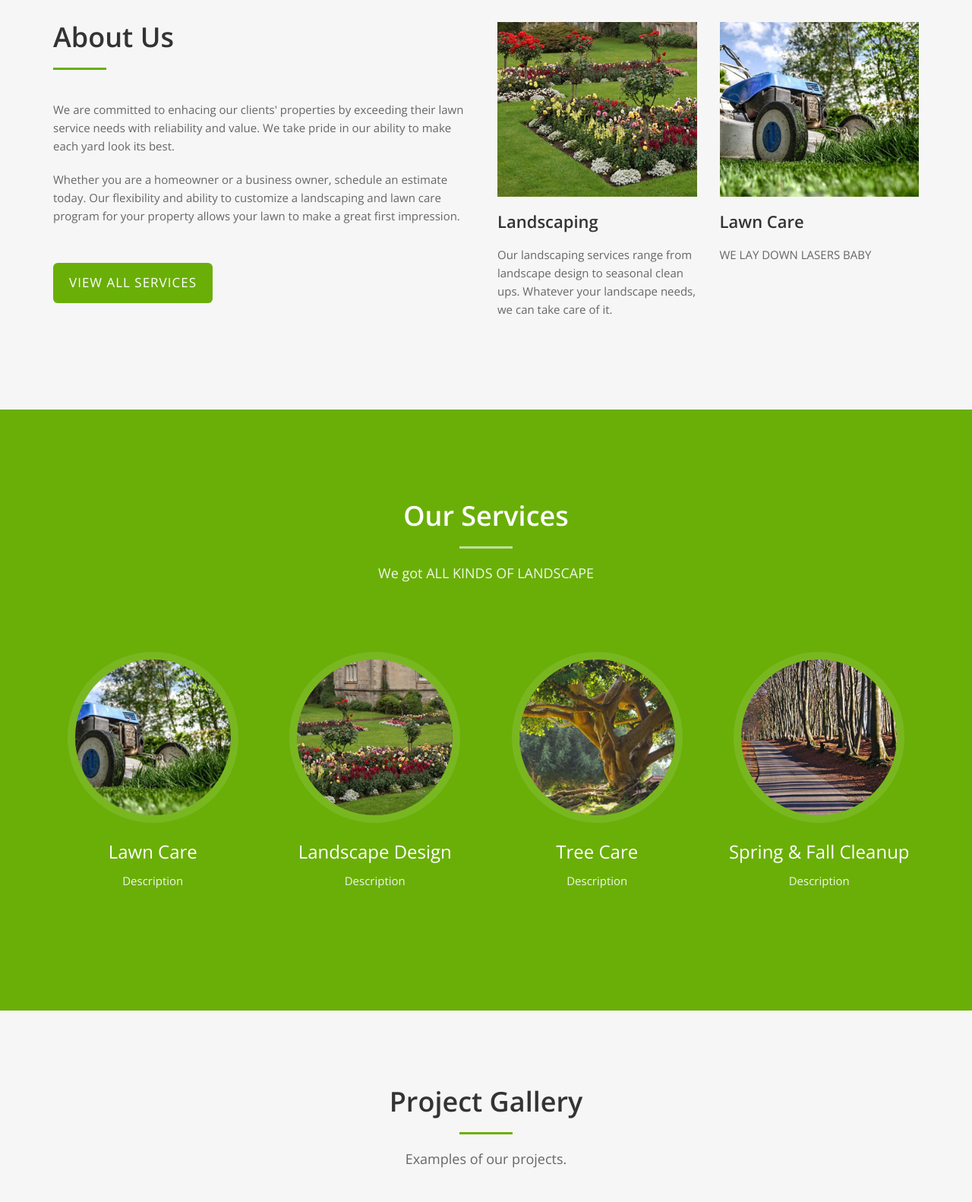
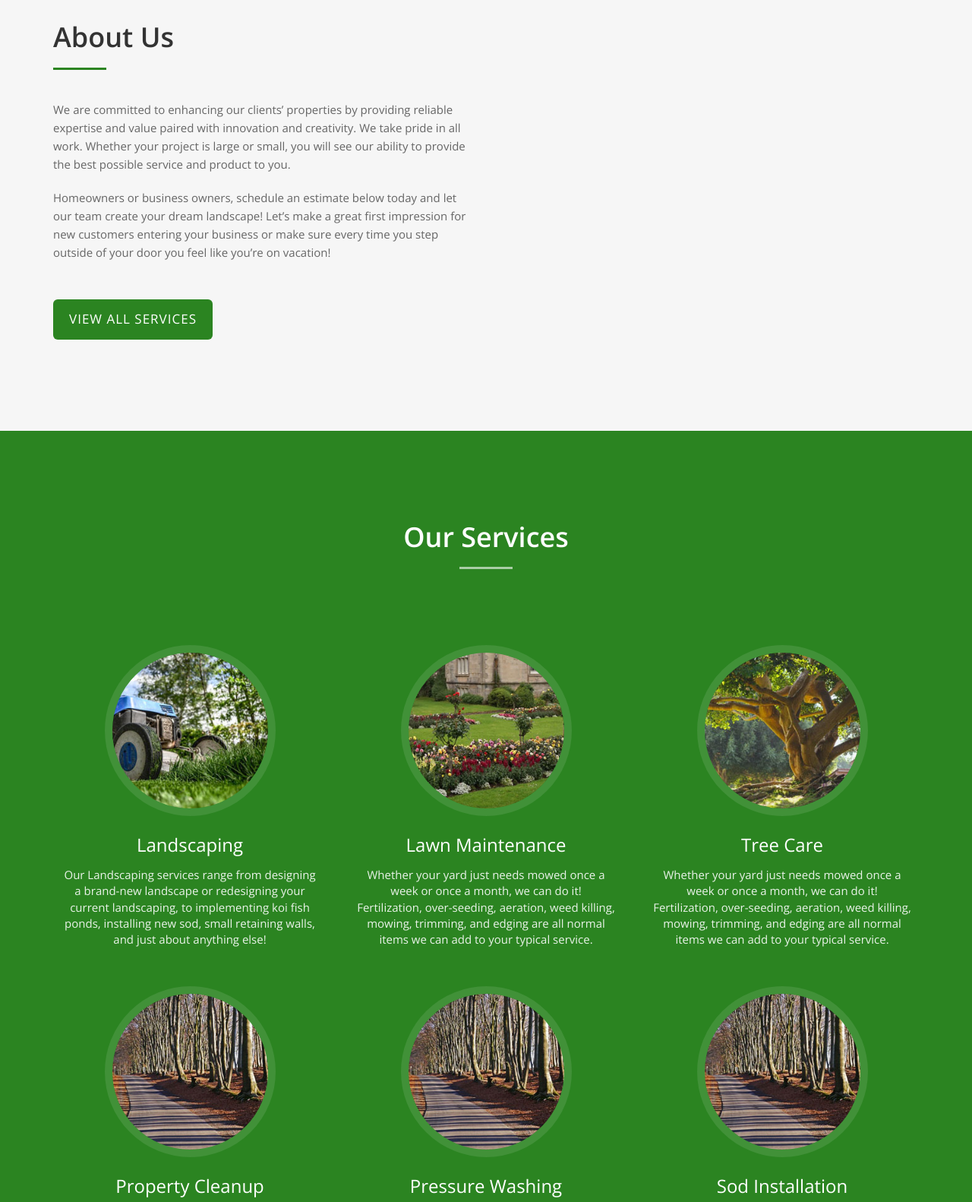
Before and after one commit to raphillips98/Longs-Landscaping-site, a plain HTML site: page index.html in a window 1280 px wide. Shown: the part 940-2522 px from the top of the page at 76% size. Drawn offline with nearby package versions, Linux system fonts and the light colour scheme.

Commit message:
Create three more columns in the services section
Client wants three more services to be listed on his website

```diff
--- a/css/style.css
+++ b/css/style.css
@@ -68,7 +68,7 @@ hr {
 	width: 70px;
 	text-align: center;
 	position: relative;
-	background: #6aaf08;
+	background: #2b8421;
 	margin: 0 auto;
 	margin-bottom: 20px;
 	border: 0;
@@ -129,7 +129,7 @@ hr {
 .btn-custom {
 	text-transform: uppercase;
 	color: #fff;
-	background-color: #6aaf08;
+	background-color: #2b8421;
 	padding: 14px 20px;
 	letter-spacing: 1px;
 	margin: 0;
@@ -158,7 +158,7 @@ a:focus, .btn:focus, .btn:active:focus, .btn.active:focus, .btn.focus, .btn:acti
 	display: table;
 	width: 100%;
 	padding: 0;
-	background: url(../img/intro-bg.jpg) top center no-repeat;
+	background: url(../img/testimonials-bg.jpg) top center no-repeat;
 	background-color: #e5e5e5;
 	-webkit-background-size: cover;
 	-moz-background-size: cover;
@@ -240,7 +240,7 @@ header .intro-text {
 /* Services Section */
 #services {
 	padding: 120px 0;
-	background: #6aaf08;
+	background: #2b8421;
 }
 #services .service-media {
 	margin: 10px;
@@ -384,7 +384,7 @@ ol.type li a:hover {
 }
 #testimonials .overlay {
 	padding: 120px 0;
-	background: rgba(106, 175, 8, 0.85);
+	background: rgba(43, 132, 33, 0.85);
 }
 #testimonials h2 {
 	color: #fff;
--- a/index.html
+++ b/index.html
@@ -70,8 +70,8 @@
         <div class="row">
           <div class="col-md-8 col-md-offset-2 intro-text">
             <h1>Landscaping and Lawn Maintenance</h1>
-            <p>We cut grass for sure.<br>
-              Be all up in that landscaping know what im saying.</p>
+            <p>Unbeatable quality<br>
+              At the best price.</p>
             <a href="#about" class="btn btn-custom btn-lg page-scroll">More Info</a> </div>
         </div>
       </div>
@@ -86,12 +86,11 @@
         <div class="about-text">
           <h2>About Us <!--to <span>LLC</span> ---></h2>
           <hr>
-          <p>We are committed to enhacing our clients' properties by exceeding their lawn service needs with reliability and value. We take pride in our ability to make each yard look its best.</p>
-          <p>Whether you are a homeowner or a business owner, schedule an estimate today.
-          Our flexibility and ability to customize a landscaping and lawn care program for your property allows your lawn to make a great first impression.</p>
+          <p>We are committed to enhancing our clients’ properties by providing reliable expertise and value paired with innovation and creativity. We take pride in all work. Whether your project is large or small, you will see our ability to provide the best possible service and product to you. </p>
+          <p>Homeowners or business owners, schedule an estimate below today and let our team create your dream landscape! Let’s make a great first impression for new customers entering your business or make sure every time you step outside of your door you feel like you’re on vacation! </p>
           <a href="#services" class="btn btn-custom btn-lg page-scroll">View All Services</a> </div>
       </div>
-      <div class="col-xs-12 col-md-3">
+      <!---<div class="col-xs-12 col-md-6">
         <div class="about-media"> <img src="img/about-1.jpg" alt=" "> </div>
         <div class="about-desc">
           <h3>Landscaping</h3>
@@ -102,9 +101,9 @@
         <div class="about-media"> <img src="img/about-2.jpg" alt=" "> </div>
         <div class="about-desc">
           <h3>Lawn Care</h3>
-          <p>WE LAY DOWN LASERS BABY </p>
+          <p>We take care of your yard </p>
         </div>
-      </div>
+      </div>--->
     </div>
   </div>
 </div>
@@ -114,34 +113,48 @@
     <div class="col-md-10 col-md-offset-1 section-title text-center">
       <h2>Our Services</h2>
       <hr>
-      <p>We got ALL KINDS OF LANDSCAPE </p>
+      <p></p>
     </div>
     <div class="row">
-      <div class="col-md-3 text-center">
+      <div class="col-md-4 text-center">
         <div class="service-media"> <img src="img/services/service-1.jpg" alt=" "> </div>
         <div class="service-desc">
-          <h3>Lawn Care</h3>
+          <h3>Landscaping</h3>
+          <p>Our Landscaping services range from designing a brand-new landscape or redesigning your current landscaping, to implementing koi fish ponds, installing new sod, small retaining walls, and just about anything else! </p>
+        </div>
+      </div>
+      <div class="col-md-4 text-center">
+        <div class="service-media"> <img src="img/services/service-2.jpg" alt=" "> </div>
+        <div class="service-desc">
+          <h3>Lawn Maintenance</h3>
+          <p>Whether your yard just needs mowed once a week or once a month, we can do it! Fertilization, over-seeding, aeration, weed killing, mowing, trimming, and edging are all normal items we can add to your typical service. </p>
+        </div>
+      </div>
+      <div class="col-md-4 text-center">
+        <div class="service-media"> <img src="img/services/service-3.jpg" alt=" "> </div>
+        <div class="service-desc">
+          <h3>Tree Care</h3>
+          <p>Whether your yard just needs mowed once a week or once a month, we can do it! Fertilization, over-seeding, aeration, weed killing, mowing, trimming, and edging are all normal items we can add to your typical service.</p>
+        </div>
+      </div>
+      <div class="col-md-4 text-center">
+        <div class="service-media"> <img src="img/services/service-4.jpg" alt=" "> </div>
+        <div class="service-desc">
+          <h3>Property Cleanup</h3>
           <p>Description</p>
         </div>
       </div>
-      <div class="col-md-3 text-center">
-        <div class="service-media"> <img src="img/services/service-2.jpg" alt=" "> </div>
+      <div class="col-md-4 text-center">
+        <div class="service-media"> <img src="img/services/service-4.jpg" alt=" "> </div>
         <div class="service-desc">
-          <h3>Landscape Design</h3>
+          <h3>Pressure Washing</h3>
           <p>Description</p>
         </div>
       </div>
-      <div class="col-md-3 text-center">
-        <div class="service-media"> <img src="img/services/service-3.jpg" alt=" "> </div>
-        <div class="service-desc">
-          <h3>Tree Care</h3>
-          <p>Description</p>
-        </div>
-      </div>
-      <div class="col-md-3 text-center">
+      <div class="col-md-4 text-center">
         <div class="service-media"> <img src="img/services/service-4.jpg" alt=" "> </div>
         <div class="service-desc">
-          <h3>Spring & Fall Cleanup</h3>
+          <h3>Sod Installation</h3>
           <p>Description</p>
         </div>
       </div>
@@ -319,7 +332,7 @@
         <hr>
         <div class="contact-item">
           <p>Phone: +1 123 456 1234</p>
-          <p>Email: info@company.com</p>
+          <p>Email: </p>
         </div>
       </div>
     </div>
@@ -361,7 +374,7 @@
           <li><a href="#"><i class="fa fa-google-plus"></i></a></li>-->
         </ul>
       </div>
-      <p>&copy; 2020 Long's Landscaping. Designed by <a href="" rel="nofollow">Ryan Phillips</a></p>
+      <p>&copy; 2020 Long's Landscaping. Designed by <a href="" rel="nofollow" target = "_blank">Ryan Phillips</a></p>
     </div>
   </div>
 </div>
```
Also changed, not shown: img/longs_cover - Copy.png (added), img/longs_cover.png (added).
